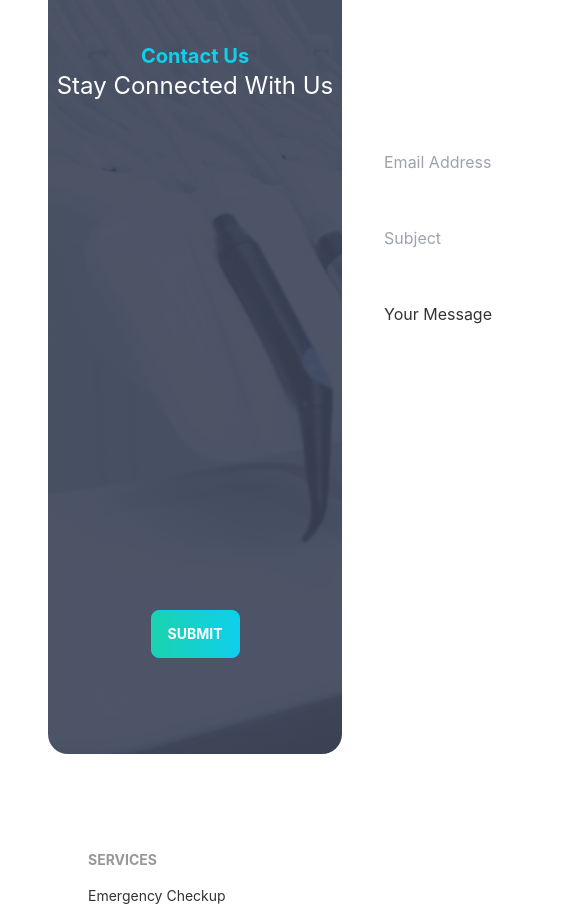
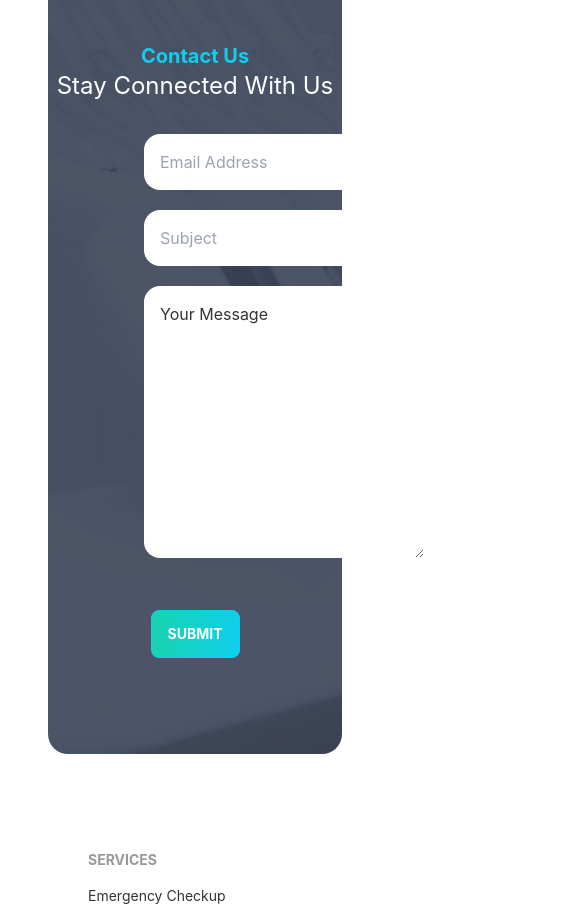
Before and after one commit to ahatasam2573/Doctors-Portal, a React (Create React App) app: page / in a window 390 px wide. Shown: the part 6060-6976 px from the top of the page, 585 px wide, since content can reach past the window. Built offline with nearby package versions, Linux system fonts and the light colour scheme.

Commit message:
appointment component created

```diff
--- a/src/App.js
+++ b/src/App.js
@@ -4,15 +4,17 @@ import { Routes, Route, Link } from "react-router-dom";
 import Home from './Pages/Home/Home';
 import About from './Pages/About/About';
 import Login from './Pages/Login/Login';
+import Appointment from './Pages/Appointment/Appointment';
 
 function App() {
   return (
-    <div>
+    <div className='max-w-7xl mx-auto px-12 lg:px-0'>
       <Navbar></Navbar>
       <Routes>
         <Route path='/' element={<Home></Home>}></Route>
         <Route path='/about' element={<About></About>}></Route>
         <Route path='/login' element={<Login></Login>}></Route>
+        <Route path='/appointment' element={<Appointment></Appointment>}></Route>
       </Routes>
     </div>
   );
--- /dev/null
+++ b/src/Pages/Appointment/Appointment.js
@@ -0,0 +1,13 @@
+import React from 'react';
+import Footer from '../Shared/Footer';
+
+const Appointment = () => {
+    return (
+        <div>
+            <h2>This is appointment page</h2>
+            <Footer></Footer>
+        </div>
+    );
+};
+
+export default Appointment;
--- a/src/Pages/Home/ContactUs.js
+++ b/src/Pages/Home/ContactUs.js
@@ -11,10 +11,10 @@ const ContactUs = () => {
         }} className='py-24 text-center'>
             <h4 className='text-xl text-primary font-bold'>Contact Us</h4>
             <h2 className='text-2xl text-white'>Stay Connected With Us</h2>
-            <form action="Email" className='grid my-8 ' >
-                <input className='p-4 mx-80 mb-5 rounded-2xl' type="email" name="email" id="" placeholder='Email Address' required />
-                <input className='p-4 mx-80 mb-5 rounded-2xl' type="subject" name="subject" id="" placeholder='Subject' required />
-                <textarea className='p-4 mx-80 mb-5 rounded-2xl' name="Your Message" id="" cols="30" rows="10" placeholder='Your Message' required>Your Message</textarea>
+            <form action="Email" className='grid my-8' >
+                <input className='p-4 mx-24 lg:mx-80 mb-5 rounded-2xl' type="email" name="email" id="" placeholder='Email Address' required />
+                <input className='p-4 mx-24 lg:mx-80 mb-5 rounded-2xl' type="subject" name="subject" id="" placeholder='Subject' required />
+                <textarea className='p-4 mx-24 lg:mx-80 mb-5 rounded-2xl' name="Your Message" id="" cols="30" rows="10" placeholder='Your Message' required>Your Message</textarea>
             </form>
             <MainButton>Submit</MainButton>
         </section >
--- a/src/Pages/Home/Home.js
+++ b/src/Pages/Home/Home.js
@@ -2,7 +2,7 @@ import React from 'react';
 import Banner from './Banner/Banner';
 import ContactUs from './ContactUs';
 import ExceptionPart from './ExceptionPart';
-import Footer from './Footer';
+import Footer from '../Shared/Footer';
 import Info from './Info';
 import MakeAppointment from './MakeAppointment.js/MakeAppointment';
 import Services from './Services/Services';
@@ -11,7 +11,7 @@ import Testimonial from './Testimonial';
 
 const Home = () => {
     return (
-        <div className='px-12'>
+        <div>
             <Banner></Banner>
             <Info></Info>
             <Services></Services>
--- a/src/Pages/Home/Footer.js
+++ b/src/Pages/Shared/Footer.js
@@ -1,7 +1,9 @@
 import React from 'react';
+import { Link } from 'react-router-dom';
 import footerImg from '../../assets/images/footer.png';
 
 const Footer = () => {
+    const yearNow = new Date().getFullYear();
     return (
         <footer style={{
             background: `url(${footerImg})`,
@@ -27,7 +29,7 @@ const Footer = () => {
                 </div>
             </div>
             <div className='text-center pt-5'>
-                <p>Copyright © 2022 - All right reserved by Ahatasam Siam</p>
+                <p>Copyright © {yearNow} - All right reserved by Ahatasam Siam</p>
             </div>
         </footer>
 
```
